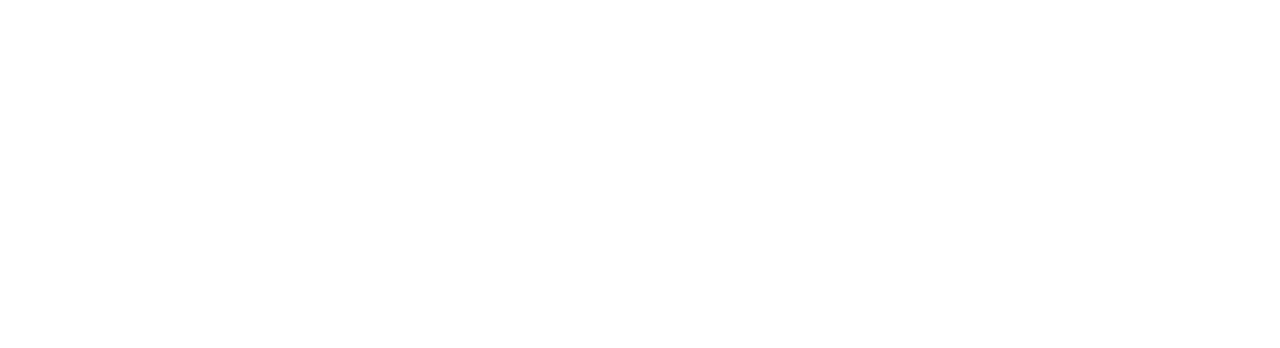
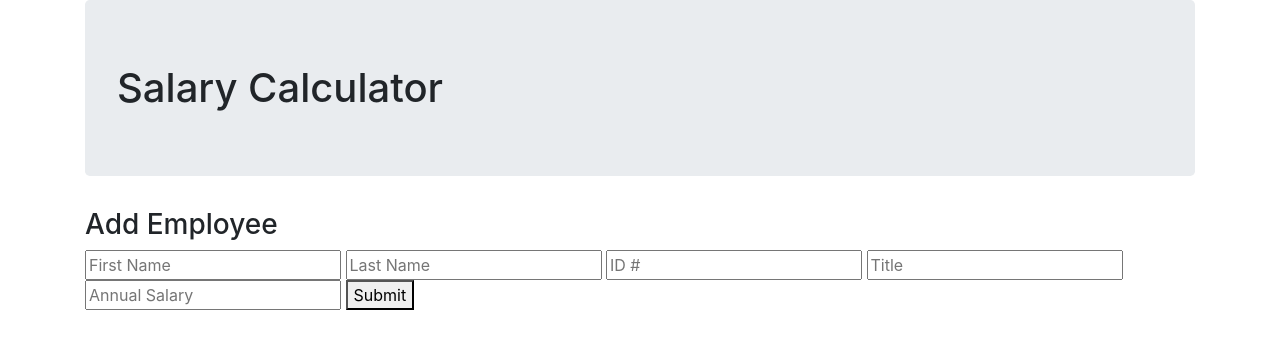
Before and after one commit to sundrata/Week-1-Challenge, a plain HTML site: page index.html in a window 1280 px wide. Drawn offline with Linux system fonts and the light colour scheme.

Commit message:
adds some html

```diff
--- a/index.html
+++ b/index.html
@@ -12,7 +12,25 @@
     <script src="scripts.js"></script>
 </head>
 
-<body>
+<body class="container">
+
+    <div class="heading">
+        <h1 class="jumbotron">Salary Calculator</h1>
+    </div>
+
+    <div class="info">
+        <h3>Add Employee</h3>
+        <input type="text" placeholder="First Name">
+        <input type="text" placeholder="Last Name">
+        <input type="number" placeholder="ID #">
+        <input type="text" placeholder="Title">
+        <input type="number" placeholder="Annual Salary">
+        <button>Submit</button>
+    </div>
+
+    <div class="table">
+
+    </div>
 
 </body>
 
```
